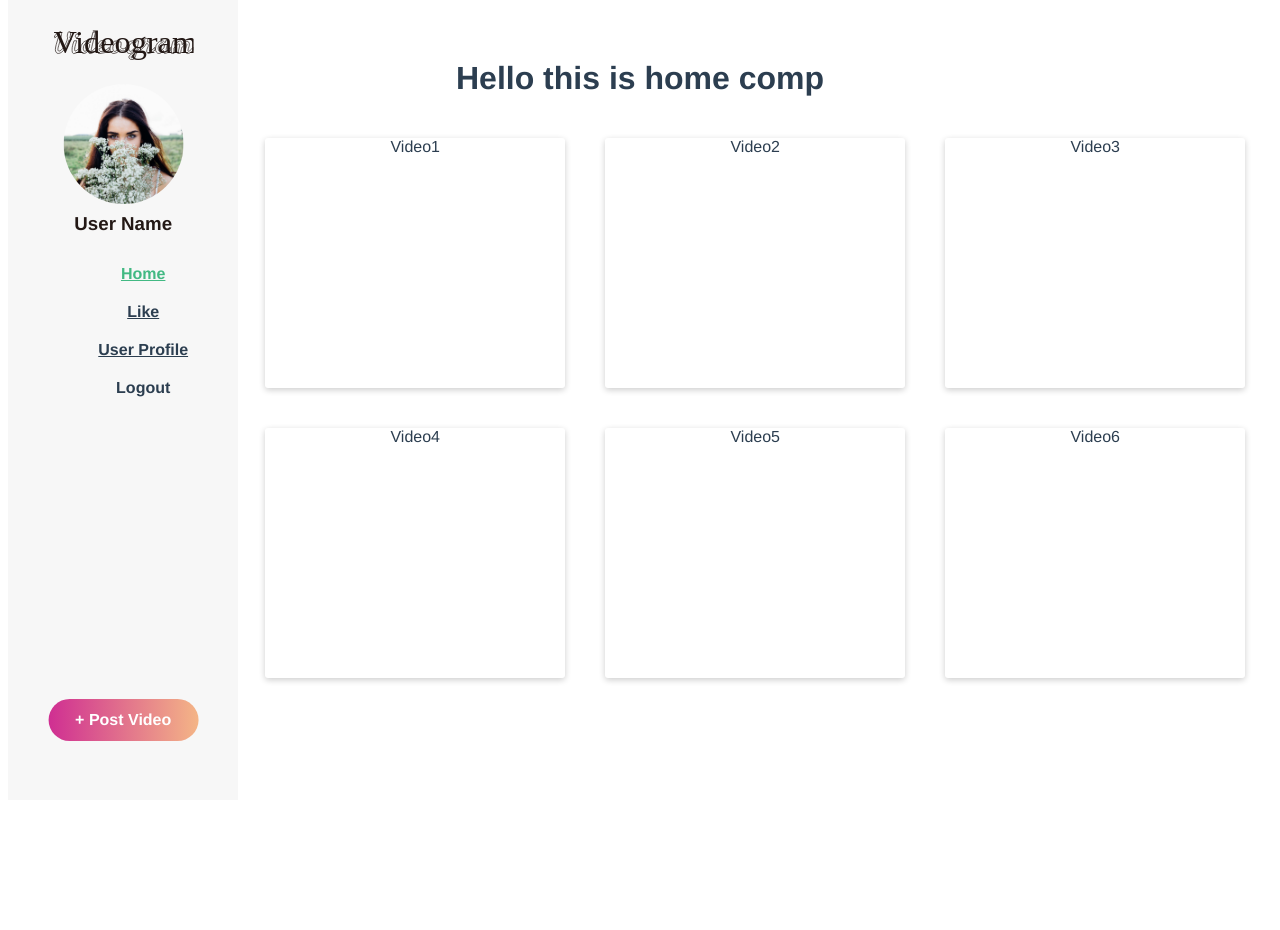
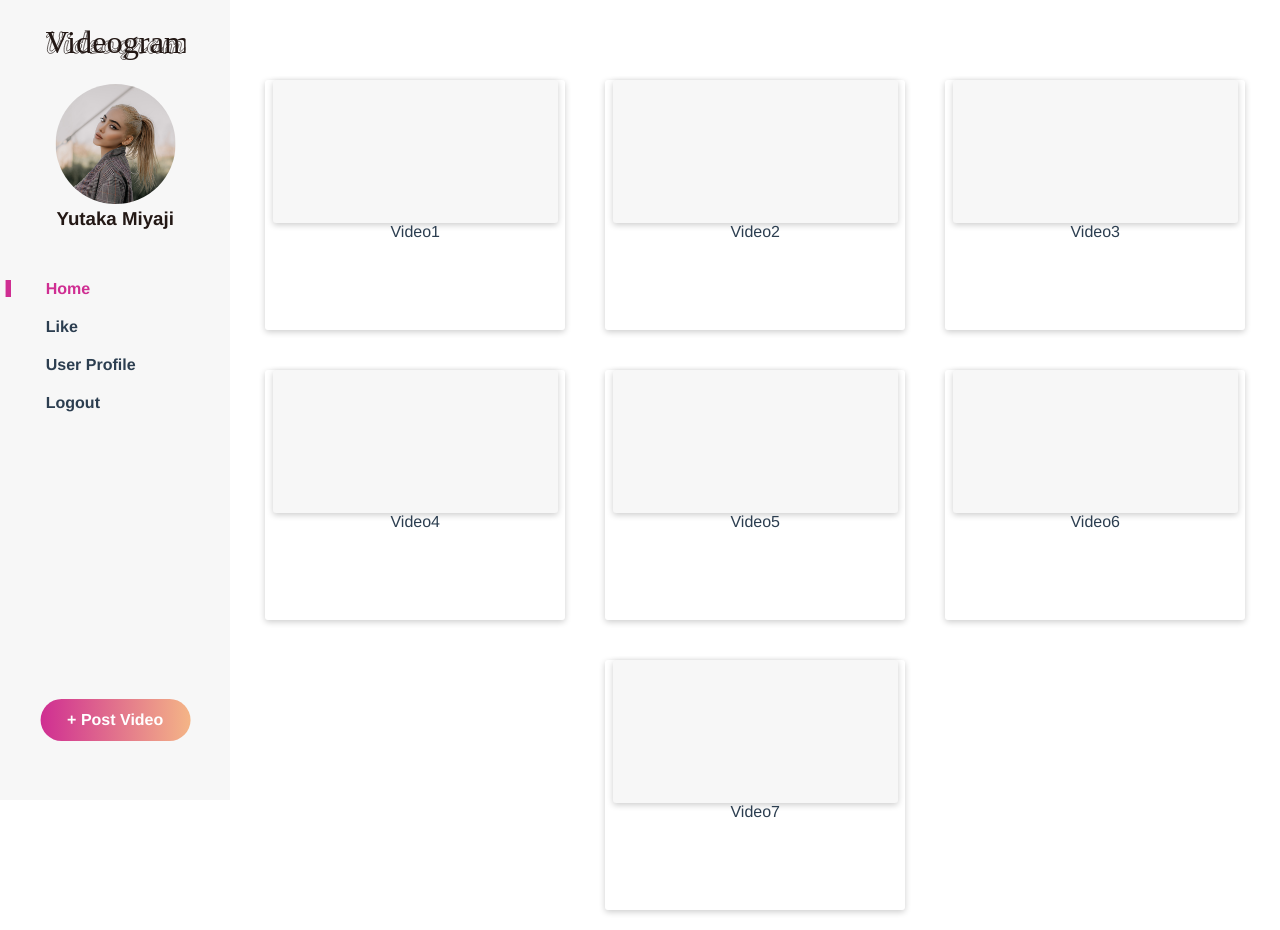
Before and after one commit to renasami/myjlab_summer_2021_teamM, a Vue app in the folder app/my-vue-app/: page /home in a window 1280 px wide. Before the commit the page ends 868 px from the top, so only its background shows below. Built offline with nearby package versions, Linux system fonts and the light colour scheme.

Commit message:
add video-div

```diff
--- a/app/my-vue-app/src/components/Card.vue
+++ b/app/my-vue-app/src/components/Card.vue
@@ -2,7 +2,10 @@
 <div class="card">
     <div v-for="(items, index) in groupedArray" :key="index">
         <li class='cards' v-for="(item, index) in items" :key="index">
-        {{ item }}
+        <div class='cards_inner'>
+        <div class='upper_video'></div>
+        <div class='lower_text'>{{ item }}</div>
+        </div>
         </li>
     </div>
 </div>
@@ -19,7 +22,8 @@ export default {
             "Video3",
             "Video4",
             "Video5",
-            "Video6"
+            "Video6",
+            "Video7"
         ]
      }
    },
@@ -55,8 +59,27 @@ computed: {
   width:300px;
   height:250px;
   margin: 20px 20px;
+  display: inline-block;
   box-shadow: 0px 2px 6px 0 rgba(0,0,0,0.2);
   border-radius: 3px;
-    display: inline-block;
+}
+
+.cards_inner {
+  margin: 0 auto;
+  width:95%;
+  height:95%;
+}
+
+.upper_video {
+  width:100%;
+  height:60%;
+  background-color:#F7F7F7;
+  box-shadow: 0px 2px 6px 0 rgba(0,0,0,0.2);
+  border-radius: 3px;
+}
+
+.loxer_text {
+  width:100%;
+  height:40%;
 }
 </style>
--- a/app/my-vue-app/src/components/Home.vue
+++ b/app/my-vue-app/src/components/Home.vue
@@ -1,6 +1,5 @@
 <template>
     <div>
-        <h1>Hello this is home comp</h1>
         <Card/>
     </div>
 </template>
@@ -17,6 +16,11 @@ export default {
 </script>
 
 <style>
+* {
+  margin: 0;
+  padding: 0;
+}
+
 #app {
   font-family: Avenir, Helvetica, Arial, sans-serif;
   -webkit-font-smoothing: antialiased;
--- a/app/my-vue-app/src/components/Navber.vue
+++ b/app/my-vue-app/src/components/Navber.vue
@@ -5,14 +5,14 @@
 
 
 <img id='logo' alt="VG logo" src="./img/vglogo.svg"><br>
-<img id='profile_pic' alt="Profile pic" src="./img/profile.jpg">
-<h3>User Name</h3>
+<img id='profile_pic' alt="Profile pic" src="./img/Profile.png">
+<h3>Yutaka Miyaji</h3>
 
 <ul>
-            <li><a><router-link to="/home">Home</router-link></a></li>
-            <li><a><router-link to="/like">Like</router-link></a></li>
-            <li><a><router-link to="/profile">User Profile</router-link></a></li>
-            <li><a>Logout</a></li>
+            <li><a><router-link to="/home"><span class='router_text'>Home</span></router-link></a></li>
+            <li><a><router-link to="/like"><span class='router_text'>Like</span></router-link></a></li>
+            <li><a><router-link to="/profile"><span class='router_text'>User Profile</span></router-link></a></li>
+            <li><a><span class='router_text'>Logout</span></a></li>
 </ul>
 
 
@@ -35,6 +35,15 @@
 text-align: center;
 }
 
+#nav a.router-link-exact-active {
+    color: #CF2E92;
+    background: linear-gradient(to right, #CF2E92 5px, rgba(0, 0, 0, 0) 5px);
+}
+
+#nav .router_text {
+    margin-left: 40px;
+}
+
 .nav_inner {
     height: 93%;
     width: 95%;
@@ -48,7 +57,6 @@ text-align: center;
 }
 
 .nav_inner2 {
-    width:100%;
     height:100%;
     position:relative;
 }
@@ -60,16 +68,22 @@ text-align: center;
 }
 
 h3 {
-    margin-top:5px;
+    margin-top:0px;
 }
 
 ul {
+    width:100%;
     list-style:none;
-    margin-top: 30px;
+    margin-top: 50px;
 }
 
 li {
     margin-top: 20px;
+    text-align:left;
+}
+
+a {
+    text-decoration: none;
 }
 
 #logo {
@@ -84,7 +98,6 @@ li {
     padding-top: 12px;
     padding-bottom: 12px;
     border-radius:100vh;
-    text-decoration: none;
     outline: none;
     /*背景の色と形状*/
     background: linear-gradient(270deg, #FFDD83 0%, #CF2E92 100%);
```
Also changed, not shown: app/my-vue-app/src/components/img/Profile.png (added). Lines whose indentation alone changed are shown as unchanged.
